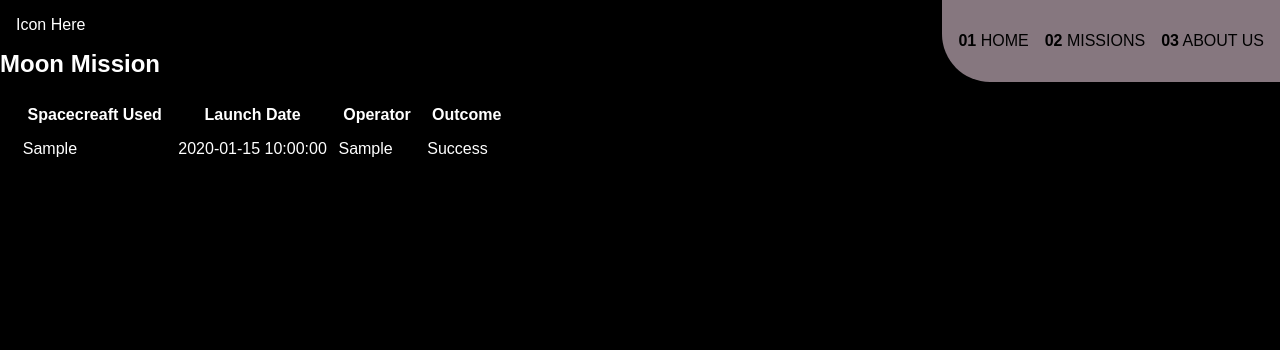
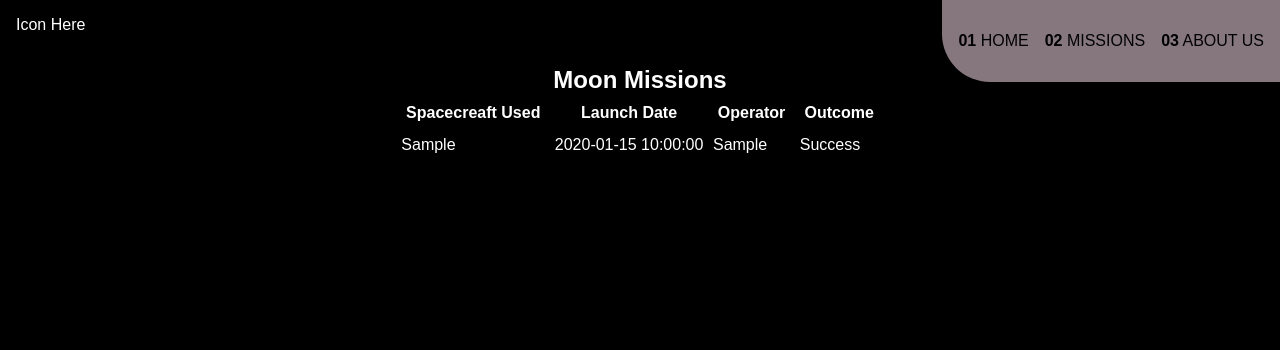
Before and after one commit to Emman-pip/first-flask, a Flask app: page /missions in a window 1280 px wide. Shown: the top 350 px of the page. Run offline with Flask 3, Linux system fonts and the light colour scheme; tables that the repository leaves empty hold one stand-in row (values such as "Sample post").

Commit message:
Minor design changes.

```diff
--- a/app/static/styles.css
+++ b/app/static/styles.css
@@ -145,10 +145,19 @@ nav .icon {
 
 /* MISSIONS */
 
+section.tables {
+    display: flex;
+    flex-direction: column;
+    align-items: center;
+    justify-content: center;
+    padding: 1rem;
+}
+
 .mission .table {
     overflow-x: scroll;
 }
 .missions .table > table {
+    border-collapse: collapse;
     padding: 1rem;
 }
 
--- a/app/templates/pages/missions.html
+++ b/app/templates/pages/missions.html
@@ -7,7 +7,7 @@
 {% block body %}
 <main class="missions">
     <section class="tables">
-        <h1>Moon Mission</h1>
+        <h1>Moon Missions</h1>
         <div class="table">
             <table>
                 <thead>
@@ -36,5 +36,7 @@
             </table>
         </div>
     </section>
+
+
 </main>
 {% endblock body %}
```
